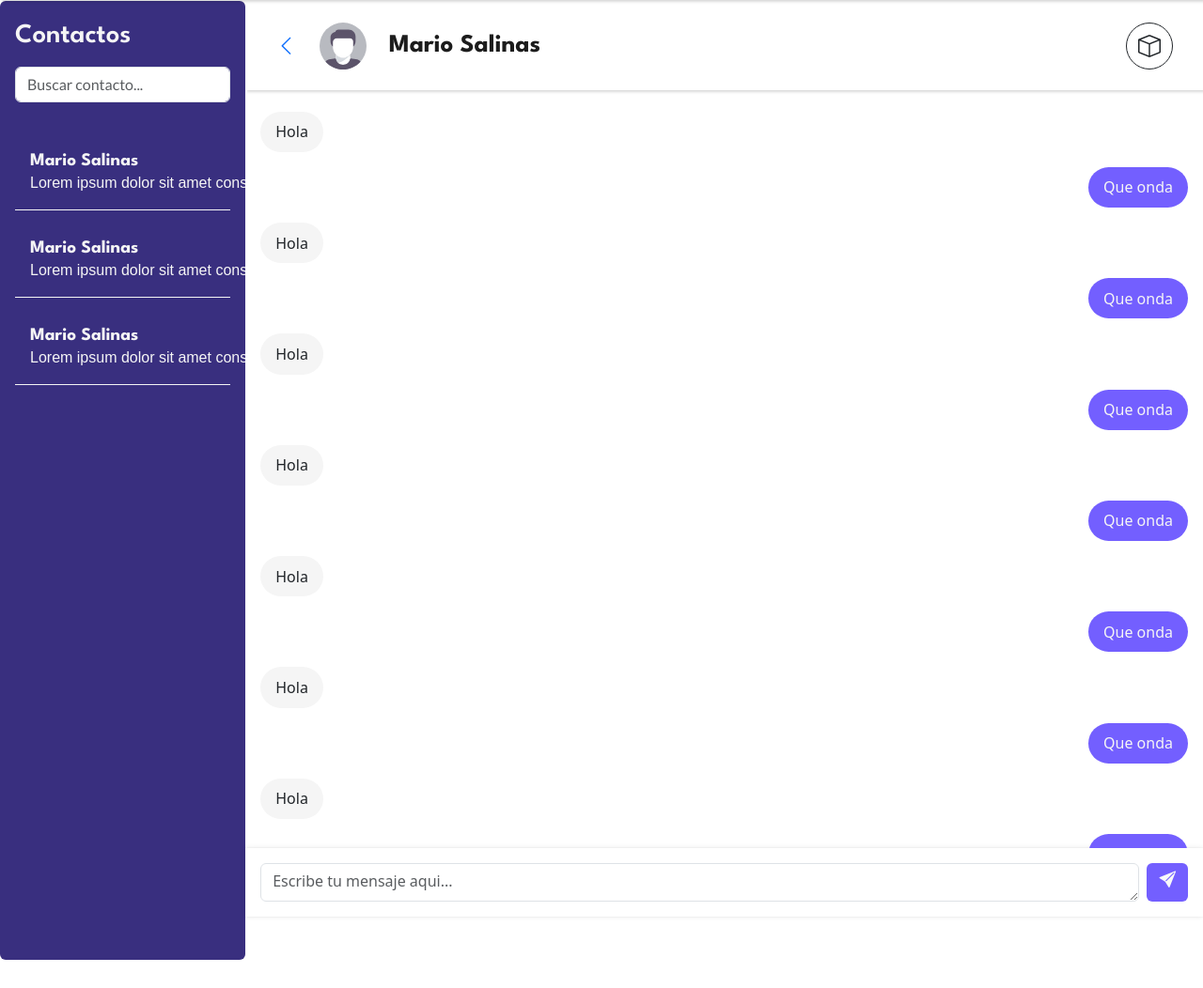
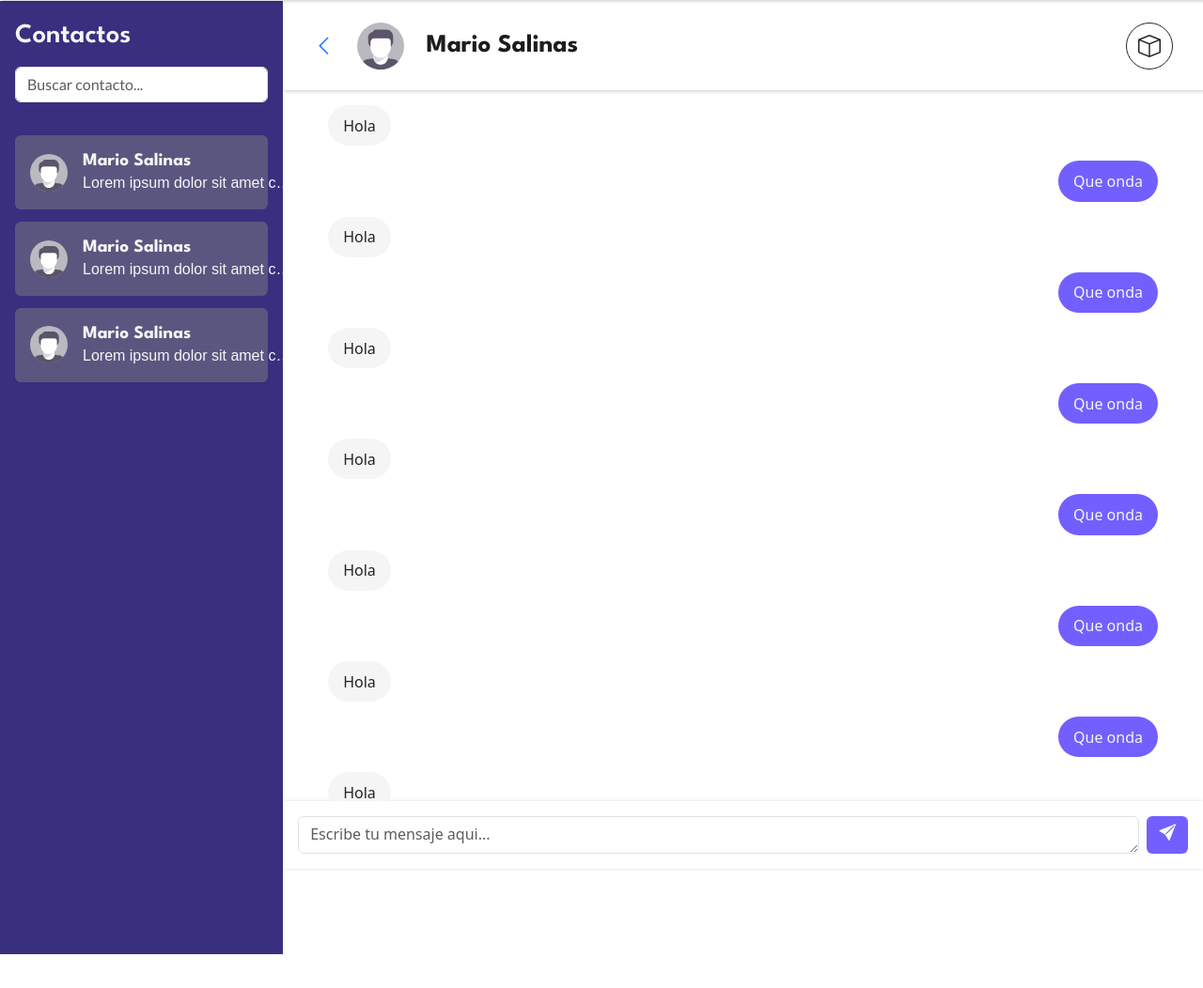
Before and after one commit to charlyx78/BDM, a PHP site: page /views/chat.php in a window 1280 px wide. Shown: the part 69-1121 px from the top of the page at 94% size. Run offline with PHP 8.4, Linux system fonts and the light colour scheme.

Commit message:
Diseño 2 completo

```diff
--- a/css/main.css
+++ b/css/main.css
@@ -1087,7 +1087,7 @@
     border-radius: 0em;
   }
   .contenedor-pagina-cuenta .contenedor-informacion-perfil .contenedor-formulario-perfil .contenido-formulario-perfil {
-    width: 50% !important;
+    width: 40% !important;
     padding: 1em 0;
     margin: 1.8em auto 0 auto;
   }
@@ -1125,7 +1125,7 @@
 }
 .contenedor-chat .contenido-chat .contenedor-mensajes {
   padding: 1.4em 1em 0 1em;
-  height: 65.9vh;
+  height: 75vh;
   overflow-y: scroll;
 }
 .contenedor-chat .contenido-chat .contenedor-mensajes .mensaje {
@@ -1179,11 +1179,13 @@
   }
   .contenedor-pagina-chat {
     display: flex;
-    height: 91vh;
+    height: 90vh;
   }
   .contenedor-pagina-chat ul.contactos {
+    height: 90.5vh;
+    border-radius: 0;
     background-color: #392F7F;
-    width: 25%;
+    width: 30%;
     padding: 0 1em;
   }
   .contenedor-pagina-chat ul.contactos .contenedor-titulo-pagina {
@@ -1193,12 +1195,12 @@
     color: #f5f5f5;
   }
   .contenedor-pagina-chat ul.contactos .contacto-item {
+    display: flex;
     margin: 0.8em 0;
-    background-color: transparent;
-    padding: 1em 0;
+    background-color: #5B567F;
+    padding: 1em;
     box-shadow: none;
-    border-bottom: 1px solid #f5f5f5 !important;
-    border-radius: 0;
+    border-radius: 0.4em;
   }
   .contenedor-pagina-chat ul.contactos .contacto-item a.contacto .imagen-contacto {
     width: 40px;
@@ -1206,6 +1208,9 @@
   }
   .contenedor-pagina-chat ul.contactos .contacto-item a.contacto .informacion-contacto h2, .contenedor-pagina-chat ul.contactos .contacto-item a.contacto .informacion-contacto p {
     color: #f5f5f5 !important;
+  }
+  .contenedor-pagina-chat ul.contactos .contacto-item a.contacto .informacion-contacto p {
+    width: 90%;
   }
   .contenedor-pagina-chat .contenedor-chat {
     width: 100%;
@@ -1228,7 +1233,8 @@
     font-size: 1.4em;
   }
   .contenedor-pagina-chat .contenedor-chat .contenido-chat .contenedor-mensajes {
-    height: 72vh;
+    height: 67.5vh;
+    padding: 1em 3em;
   }
   .contenedor-pagina-chat .contenedor-chat .contenido-chat .contenedor-mensajes .producto-carrito .imagen-producto-carrito {
     width: 20%;
@@ -1341,7 +1347,7 @@
   .sidebar-menu-filtros {
     display: block;
     position: static;
-    width: 25%;
+    width: 30%;
     padding: 1em 1.4em;
     margin: 2.6em auto 0 auto;
     height: 700px;
@@ -1629,7 +1635,7 @@
     min-height: 60vh;
   }
   .contenedor-pagina-pedidos .contenedor-pedidos .contenedor-pedido .contenedor-productos-pedido .producto-pedido .imagen-producto-pedido {
-    width: 10%;
+    width: 20%;
     height: 100px;
   }
   .contenedor-pagina-pedidos .contenedor-pedidos .contenedor-pedido .contenedor-productos-pedido .producto-pedido .informacion-producto-pedido {
--- a/scss/_account.scss
+++ b/scss/_account.scss
@@ -62,7 +62,7 @@
                 background-color: white;
                 border-radius: 0em;
                 .contenido-formulario-perfil {
-                    width: 50% !important;
+                    width: 40% !important;
                     padding: 1em 0;
                     margin: 1.8em auto 0 auto;
                 }
--- a/scss/_chat.scss
+++ b/scss/_chat.scss
@@ -33,7 +33,7 @@
         }
         .contenedor-mensajes {
             padding: 1.4em 1em 0 1em;
-            height: 65.9vh;
+            height: 75vh;
             overflow-y: scroll;
             .mensaje {
                 margin-bottom: 1em;
@@ -92,8 +92,10 @@
     }
     .contenedor-pagina-chat {
         display: flex;
-        height: 91vh;
+        height: 90vh;
         ul.contactos {
+            height: 90.5vh;
+            border-radius: 0;
             background-color: $color-primario;
             .contenedor-titulo-pagina {
                 margin-bottom: 1em;
@@ -103,15 +105,15 @@
                     }
                 }
             }
-            width: 25%;
+            width: 30%;
             padding: 0 1em;
             .contacto-item {
+                display: flex;
                 margin: 0.8em 0;
-                background-color: transparent;
-                padding: 1em 0;
+                background-color: $color-terciario;
+                padding: 1em;
                 box-shadow: none;
-                border-bottom: 1px solid $color-blanco !important;
-                border-radius: 0;
+                border-radius: 0.4em;
                 a.contacto {
                     .imagen-contacto {
                         width: 40px;
@@ -120,6 +122,9 @@
                     .informacion-contacto {
                         h2, p {
                             color: $color-blanco !important;
+                        }
+                        p {
+                            width: 90%;
                         }
                     }
                 }
@@ -144,7 +149,8 @@
                     }
                 }
                 .contenedor-mensajes {
-                    height: 72vh;
+                    height: 67.5vh;
+                    padding: 1em 3em;
                     .producto-carrito {
                         .imagen-producto-carrito {
                             width: 20%;
--- a/scss/_pedidos.scss
+++ b/scss/_pedidos.scss
@@ -64,7 +64,7 @@
                 .contenedor-productos-pedido {
                     .producto-pedido {
                         .imagen-producto-pedido {
-                            width: 10%;
+                            width: 20%;
                             height: 100px;
                         }
                         .informacion-producto-pedido {
--- a/scss/_search.scss
+++ b/scss/_search.scss
@@ -106,7 +106,7 @@
     .sidebar-menu-filtros {
         display: block;
         position: static;
-        width: 25%;
+        width: 30%;
         padding: 1em 1.4em;
         margin: 2.6em auto 0 auto;
         height: 700px;
```
Also changed, not shown: 1 other file.
